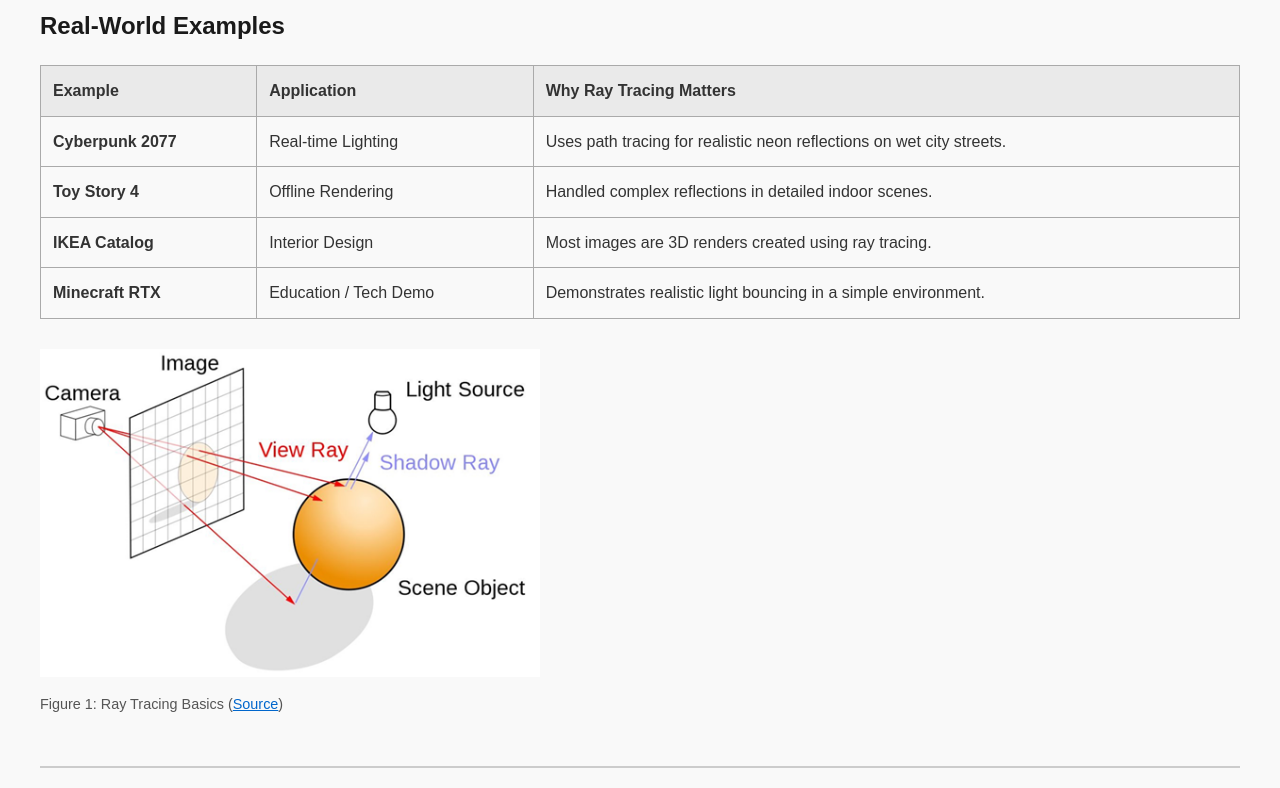
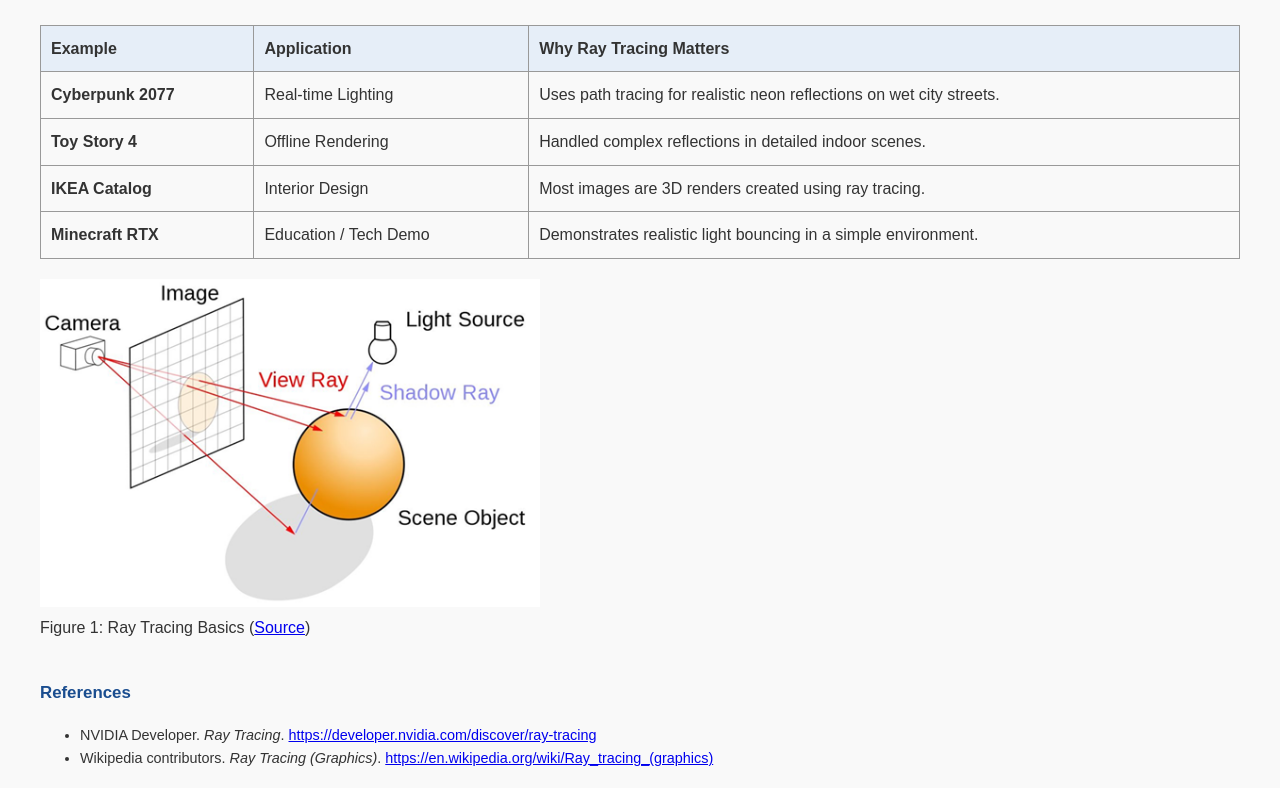
Before and after one commit to CeZa18/P04_ZaldivarCesar_ITAI1370.github.io, a plain HTML site: page Raytracing.html in a window 1280 px wide. Shown: the part 830-1618 px from the top of the page. Drawn offline with Linux system fonts and the light colour scheme.

Commit message:
Moved stylesheet link to head section for better organization and performance for the Raytracing.html file.

```diff
--- a/Raytracing.html
+++ b/Raytracing.html
@@ -3,77 +3,9 @@
 <head>
     <meta charset="UTF-8">
     <title>What is Ray Tracing?</title>
+    <link rel="stylesheet" href="CSS/style.css">
     <meta name="viewport" content="width=device-width, initial-scale=1.0">
-
-    <style>
-        body {
-            font-family: Arial, Helvetica, sans-serif;
-            line-height: 1.6;
-            margin: 40px;
-            background-color: #f9f9f9;
-            color: #333;
-        }
-
-        h1, h2, h3 {
-            color: #1a1a1a;
-        }
-
-        h1 {
-            border-bottom: 3px solid #444;
-            padding-bottom: 10px;
-        }
-
-        section {
-            margin-bottom: 30px;
-        }
-
-        ul {
-            margin-left: 20px;
-        }
-
-        table {
-            width: 100%;
-            border-collapse: collapse;
-            margin-top: 15px;
-        }
-
-        table, th, td {
-            border: 1px solid #aaa;
-        }
-
-        th, td {
-            padding: 12px;
-            text-align: left;
-        }
-
-        th {
-            background-color: #eaeaea;
-        }
-
-        figure {
-            text-align: center;
-            margin-top: 30px;
-        }
-
-        figcaption {
-            font-size: 0.9em;
-            color: #555;
-            margin-top: 8px;
-        }
-
-        footer {
-            margin-top: 50px;
-            padding-top: 20px;
-            border-top: 2px solid #ccc;
-            font-size: 0.9em;
-        }
-
-        a {
-            color: #0066cc;
-        }
-    </style>
 </head>
-
 <body>
 <div id="nav-placeholder"></div>
     <h1>What is Ray Tracing?</h1>
```
